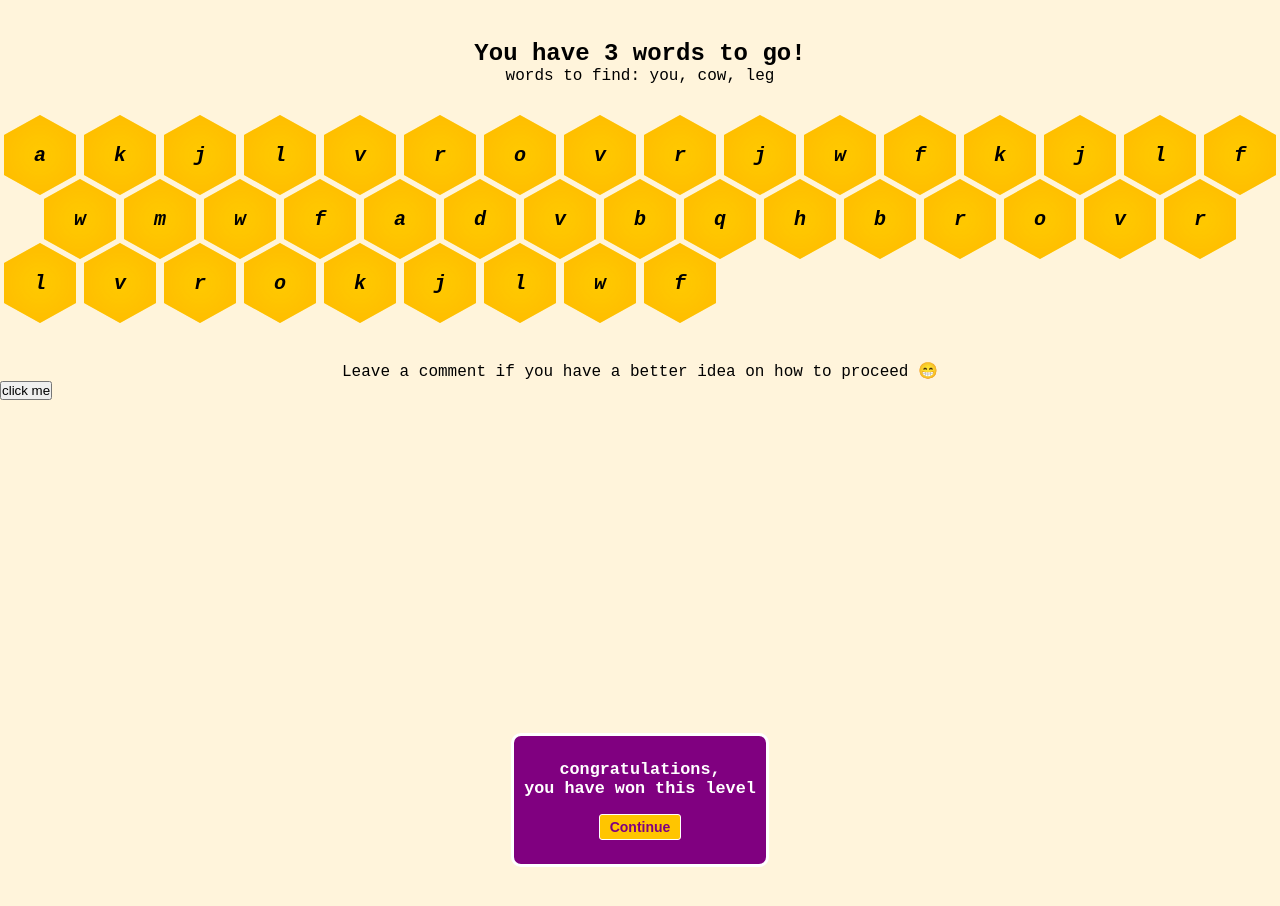
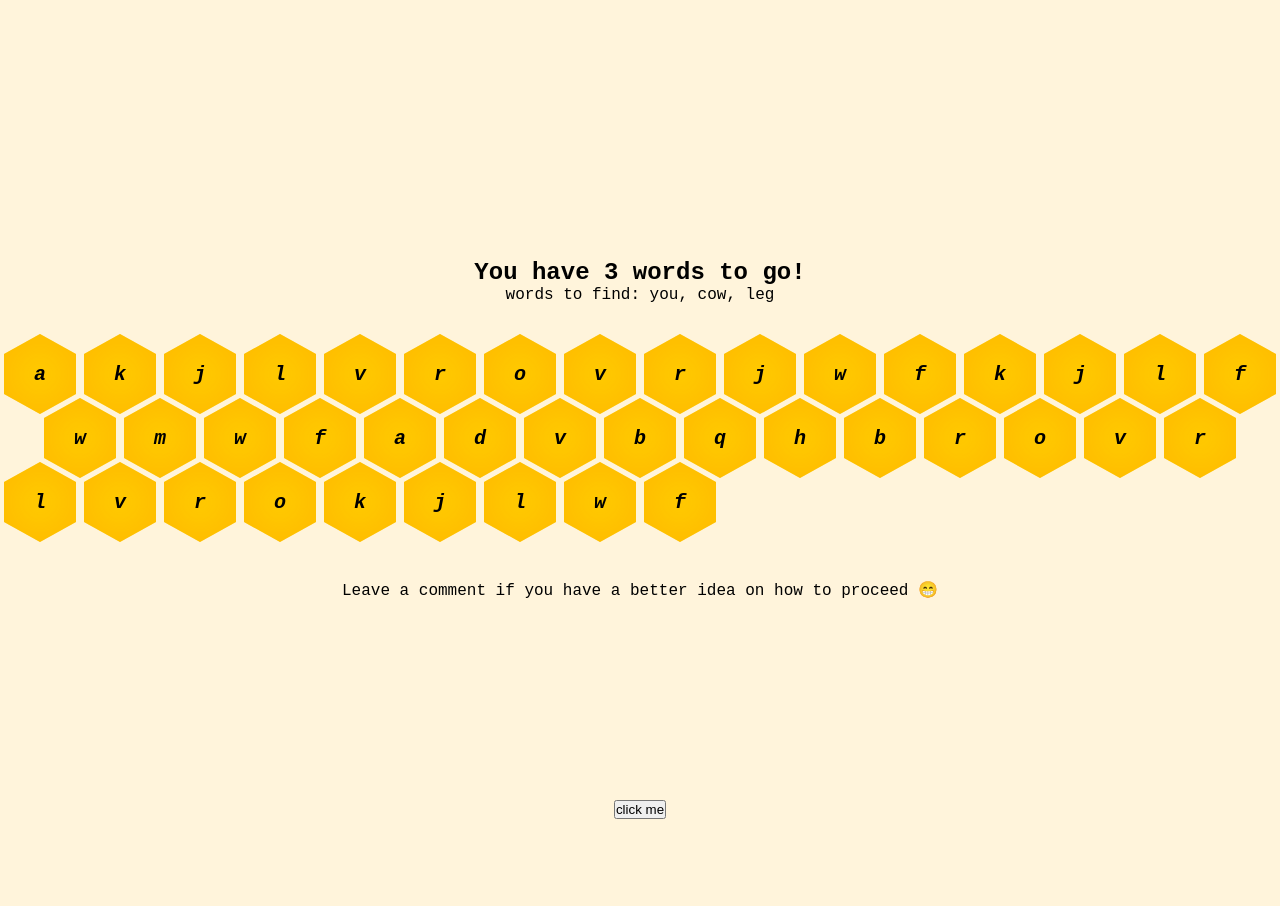
Before and after one commit to preciousaffiah/Word-Hive-Project, a plain HTML site: page index.html in a window 1280 px wide. After the commit the page ends 819 px from the top, so only its background shows below. Drawn offline with Linux system fonts and the light colour scheme.

Commit message:
corrections on modal

```diff
--- a/index.html
+++ b/index.html
@@ -11,6 +11,16 @@
 <body>
 <canvas class="confetti" id="canvas">
     </canvas>
+	<!-- congratulations modal -->
+	<div class="modal">
+		<div class="dialogueBox">
+			<h2>congratulations,<br> you have won this level</h2>
+		<button>
+			Continue
+		</button>
+		</div>
+	</div>
+
 	<div class="box">
 		<h1>You have 3 words to go!</h1>
 		<p>words to find: you, cow, leg</p>
@@ -30,15 +40,6 @@
 
 
 
-	<!-- congratulations modal -->
-	<div class="modal">
-		<div class="dialogueBox">
-			<h2>congratulations,<br> you have won this level</h2>
-		<button>
-			Continue
-		</button>
-		</div>
-	</div>
 
     <script src="./app.js"></script>
 </body>
--- a/style.css
+++ b/style.css
@@ -12,11 +12,10 @@
   margin: 0 auto;
   user-select: none;
   position: absolute;
-    bottom: 0;
  }
  .box{
     width: 100%;
-    /* position: absolute; */
+    position: absolute;
     margin-top: 40px;
  }
  .container{
@@ -26,17 +25,18 @@
     position: relative;;
  }
  .modal{
+    visibility: hidden;
     height: 100vh;
-    position: relative;
+    width: 100%;
     display: flex;
-    flex-direction: column;
-    margin: auto;
     justify-content: center;
     align-items: center;
 }
  .dialogueBox{
     border-radius: 10px;
     color: white;
+    position: absolute;
+    z-index: 1;
     background: purple;
     font-size: 0.7rem;
     padding: 24px 10px;
@@ -357,6 +357,12 @@
   }
   body {
     overflow-x: hidden;
+    overflow-x: hidden;
+    display: flex;
+    flex-direction: column;
+    margin: auto;
+    align-items: center;
+    justify-content: center;
   }
   /* .block::after {
     content: "🐝";
```
Lines whose indentation alone changed are shown as unchanged.
